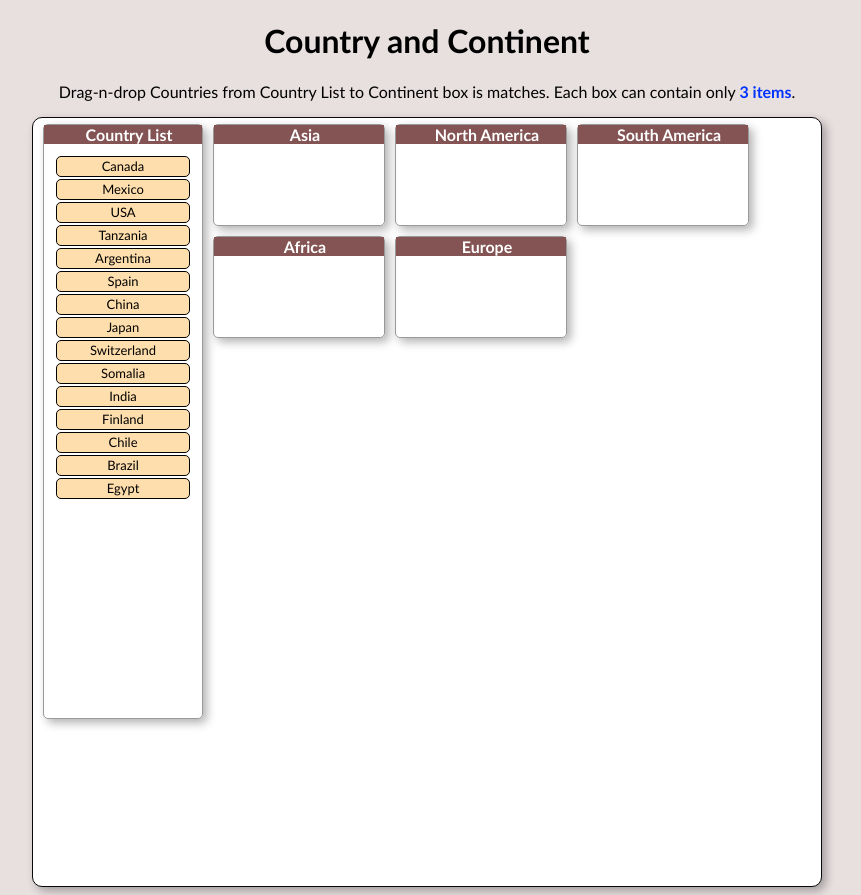
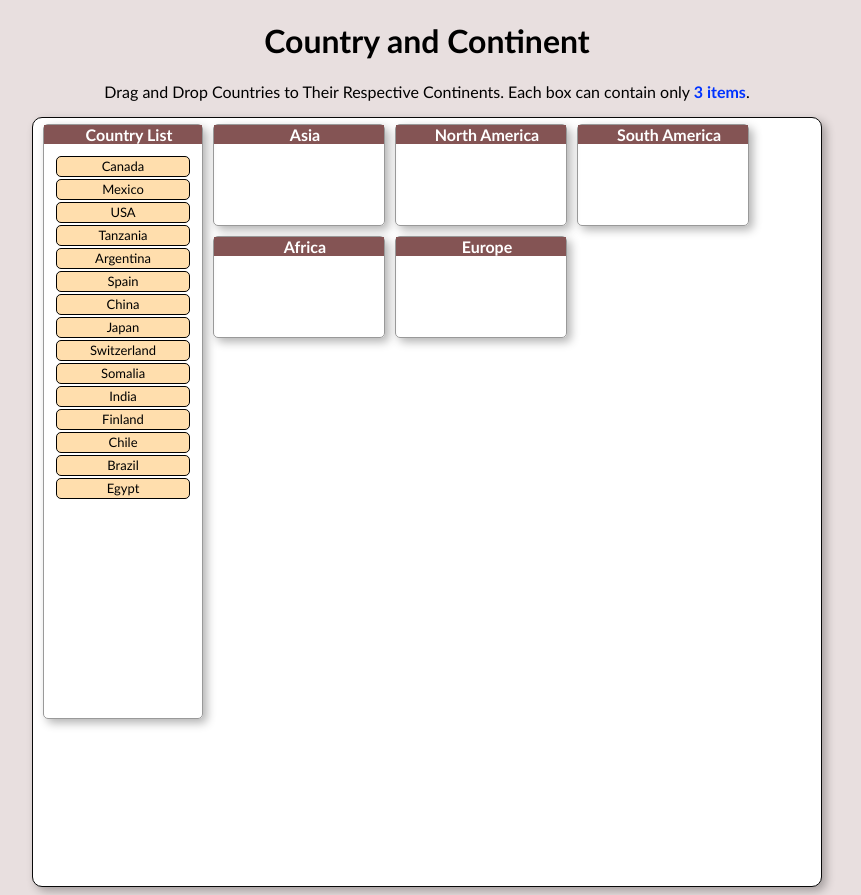
Before and after one commit to durgarao150/DragNDropAssignment, a plain HTML site: page index.html in a window 1280 px wide. Shown: the whole page, without its empty margins (213-1074 px from the left). Drawn offline with Linux system fonts and the light colour scheme.

Commit message:
third commit4

```diff
--- a/index.html
+++ b/index.html
@@ -375,7 +375,7 @@
 </head>
 <body align="center">
 <h1 align="center">Country and Continent</h1>
-<p>Drag-n-drop Countries from Country List to Continent box is matches. Each box can contain only <span class="style1">3 items</span>.</p>
+<p>Drag and Drop Countries to Their Respective Continents. Each box can contain only <span class="style1">3 items</span>.</p>
 <div id="dhtmlgoodies_dragDropContainer">
 	<div id="topBar">
 	<div style="padding-bottom: 5px; width: 728px; height: 1px;">
```
